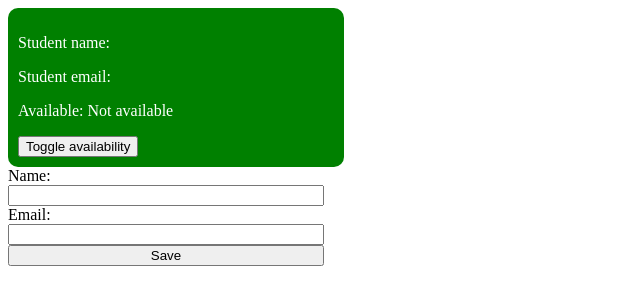
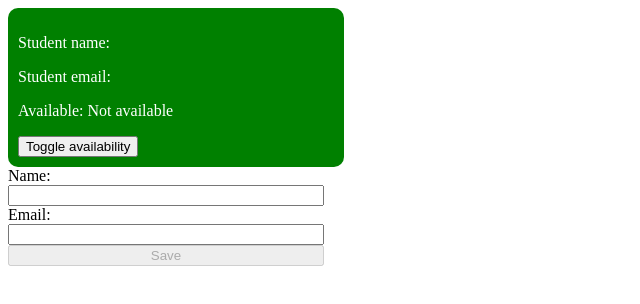
Before and after one commit to VictorRSilva05/pratica-angular-1, an Angular app: page / in a window 1280 px wide. Shown: the top 304 px of the page, without its empty margins (0-640 px from the left). Built offline with nearby package versions, Linux system fonts and the light colour scheme.

Commit message:
feat: added validators

```diff
--- a/src/app/app.html
+++ b/src/app/app.html
@@ -7,11 +7,13 @@
     <div class="form">
         <label for="name">Name:</label>
         <input type="text" id="name" formControlName="name">
+        <span *ngIf="userForm.get('name')?.touched && userForm.get('name')?.invalid">Name is required.</span>
 
         <label for="email">Email:</label>
         <input type="text" id="email" formControlName="email">
+        <span *ngIf="userForm.get('email')?.touched && userForm.get('email')?.invalid">Email is required.</span>
 
-        <button type="submit">Save</button>
+        <button [disabled]="userForm.invalid" type="submit">Save</button>
     </div>
 
 </form>
--- a/src/app/app.ts
+++ b/src/app/app.ts
@@ -27,6 +27,10 @@ export class App {
   }
 
   onFormSubmit() {
+    if(this.userForm.invalid){
+      return;
+    }
+
     this.name = this.userForm.value.name ?? '';
     this.email = this.userForm.value.email ?? '';
   }
```
